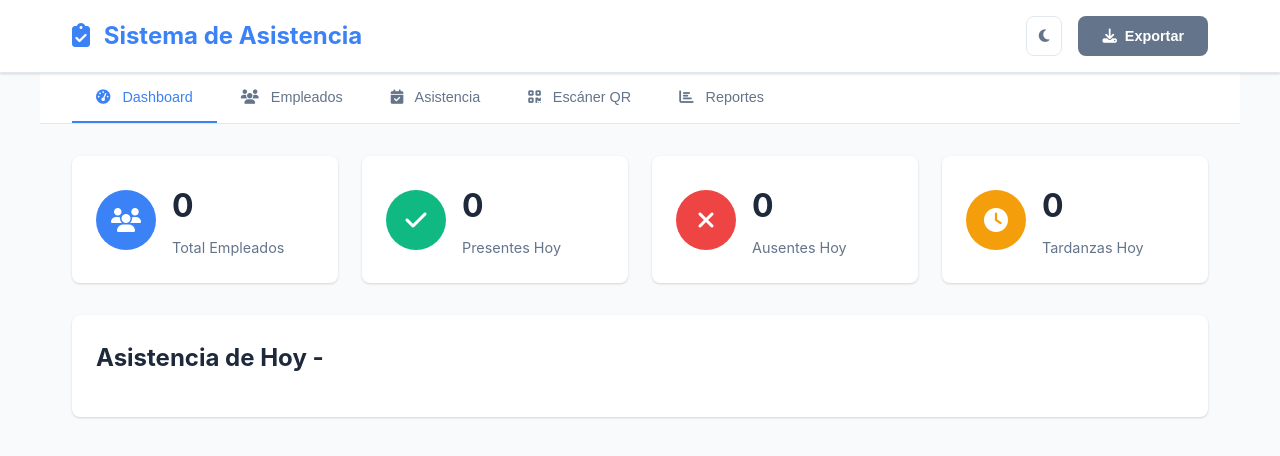
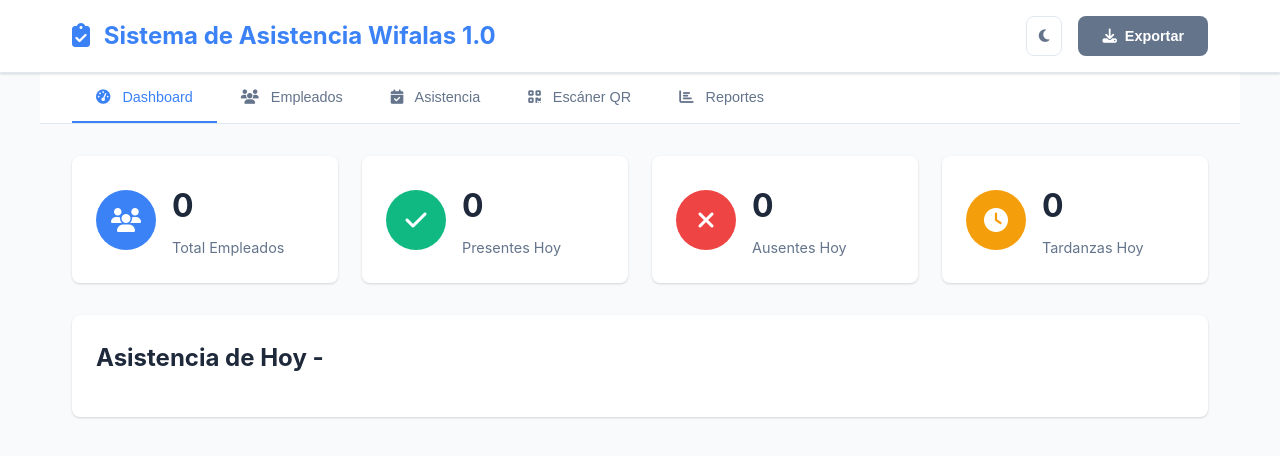
Before and after one commit to rntvargas/322.github.io, a plain HTML site: page index.html in a window 1280 px wide. Drawn offline with Linux system fonts and the light colour scheme; no server answers.

Commit message:
Update index.html

```diff
--- a/index.html
+++ b/index.html
@@ -3,7 +3,7 @@
 <head>
     <meta charset="UTF-8">
     <meta name="viewport" content="width=device-width, initial-scale=1.0">
-    <title>Sistema de Asistencia</title>
+    <title>Sistema de Asistencia Wifalas 1.0</title>
     <link rel="stylesheet" href="css/style.css">
     <link rel="stylesheet" href="https://cdnjs.cloudflare.com/ajax/libs/font-awesome/6.4.0/css/all.min.css">
 </head>
@@ -12,7 +12,7 @@
         <!-- Header -->
         <header class="header">
             <div class="header-content">
-                <h1><i class="fas fa-clipboard-check"></i> Sistema de Asistencia</h1>
+                <h1><i class="fas fa-clipboard-check"></i> Sistema de Asistencia Wifalas 1.0</h1>
                 <div class="header-actions">
                     <button id="theme-toggle" class="btn-icon" title="Cambiar tema">
                         <i class="fas fa-moon"></i>
```
